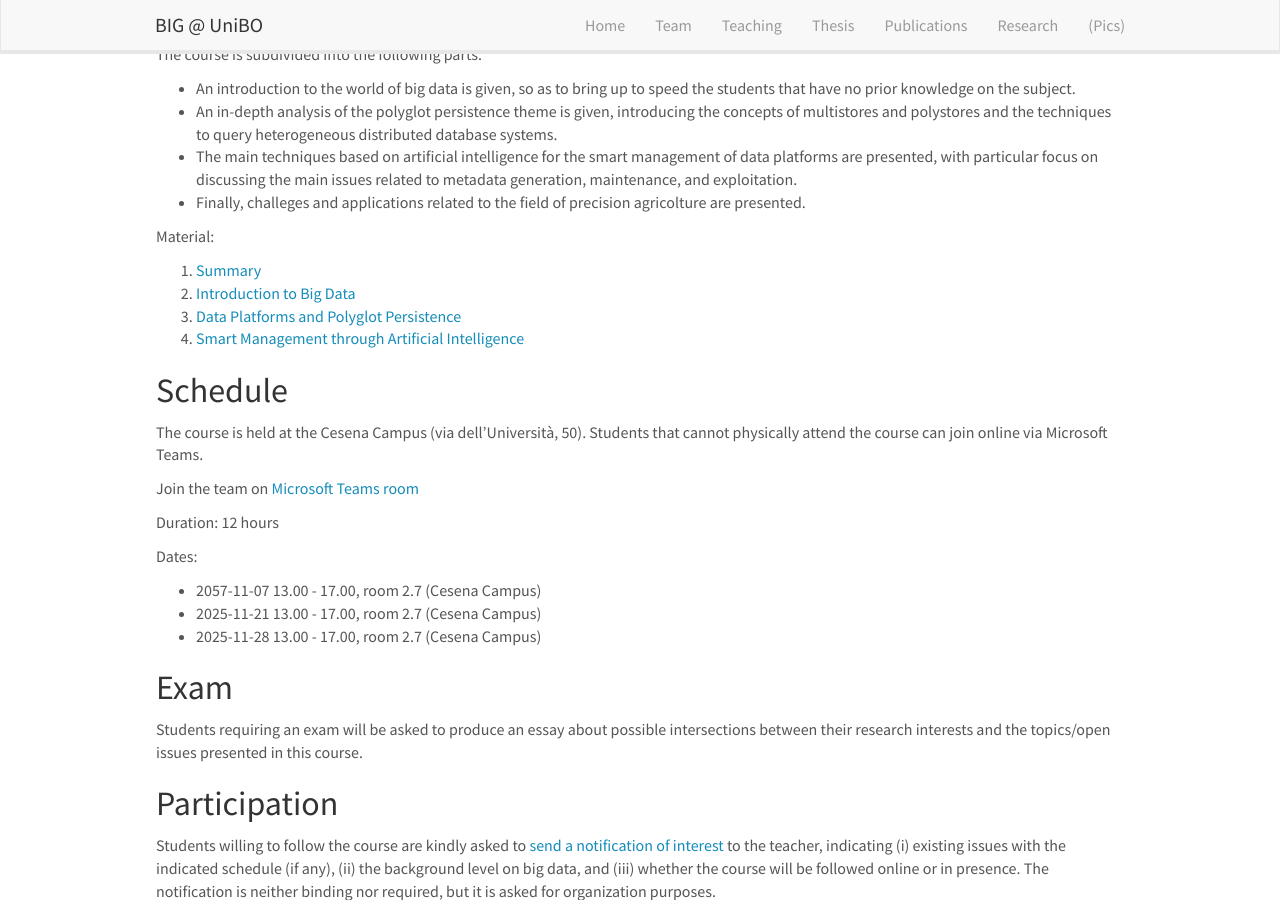
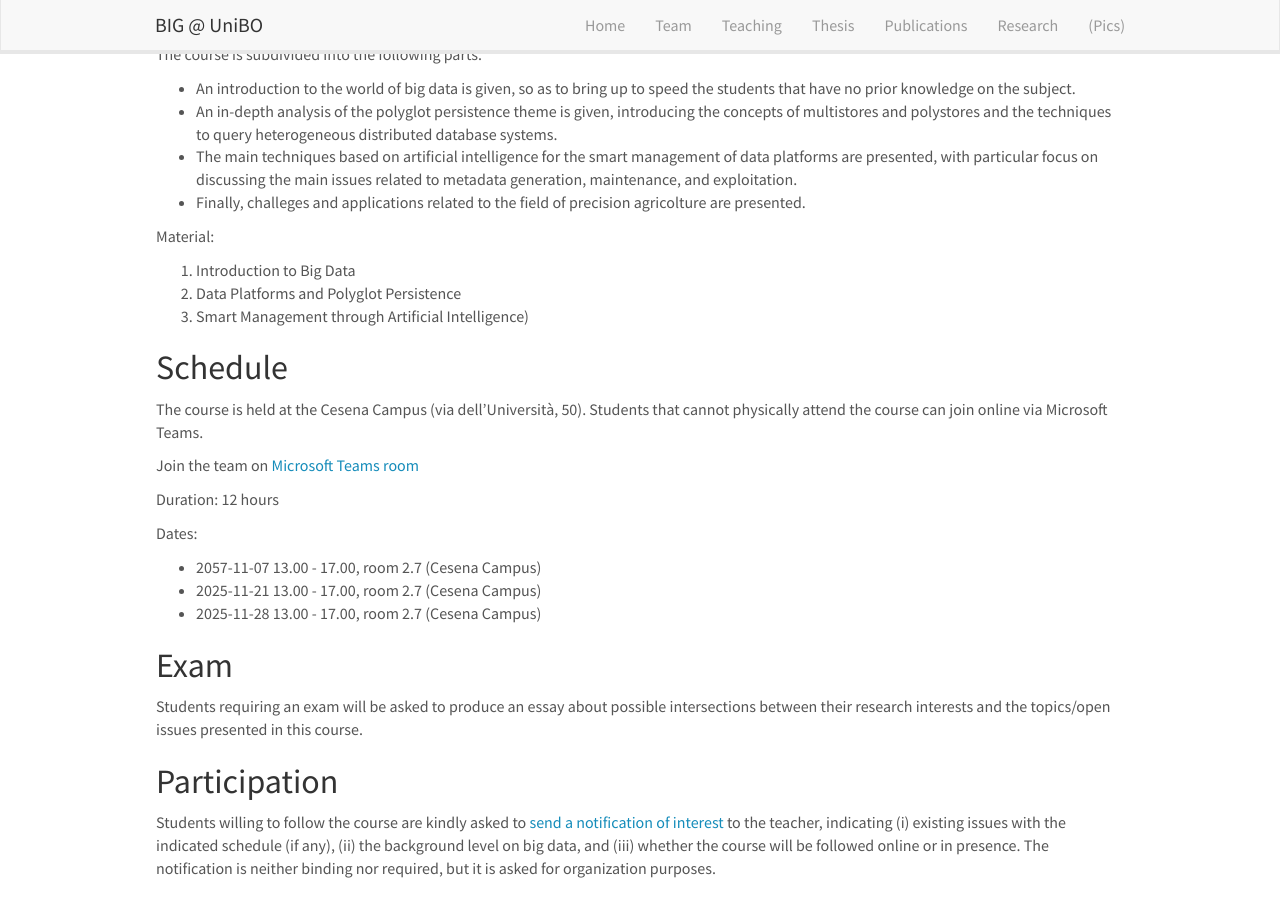
Before and after one commit to big-unibo/big-unibo.github.io, a Jekyll site: the page built from _pages/phd_bigdata_dataplatform_2526.md, in a window 1280 px wide and 900 px high, scrolled down 300 px. Built offline with Jekyll 4.4.1, drawn with Linux system fonts in a browser that asks for light colours; nearby versions of some CDN libraries.

Commit message:
Update course materials in phd_bigdata_dataplatform_2526.md
Removed links to course materials and updated the list of materials.

```diff
--- a/_pages/phd_bigdata_dataplatform_2526.md
+++ b/_pages/phd_bigdata_dataplatform_2526.md
@@ -23,10 +23,10 @@ The course is subdivided into the following parts.
 
 Material:
 
-0. [Summary]({{ site.url }}{{ site.baseurl }}/resources/fbd2dp2223/0-summary.pdf)
-0. [Introduction to Big Data]({{ site.url }}{{ site.baseurl }}/resources/fbd2dp2223/1-introduction-to-big-data.pdf)
-0. [Data Platforms and Polyglot Persistence]({{ site.url }}{{ site.baseurl }}/resources/fbd2dp2223/2-polyglot-persistence.pdf)
-0. [Smart Management through Artificial Intelligence]({{ site.url }}{{ site.baseurl }}/resources/fbd2dp2223/3-the-metadata-challenge.pdf)
+
+0. Introduction to Big Data
+0. Data Platforms and Polyglot Persistence
+0. Smart Management through Artificial Intelligence)
 
 ## Schedule
 
```
